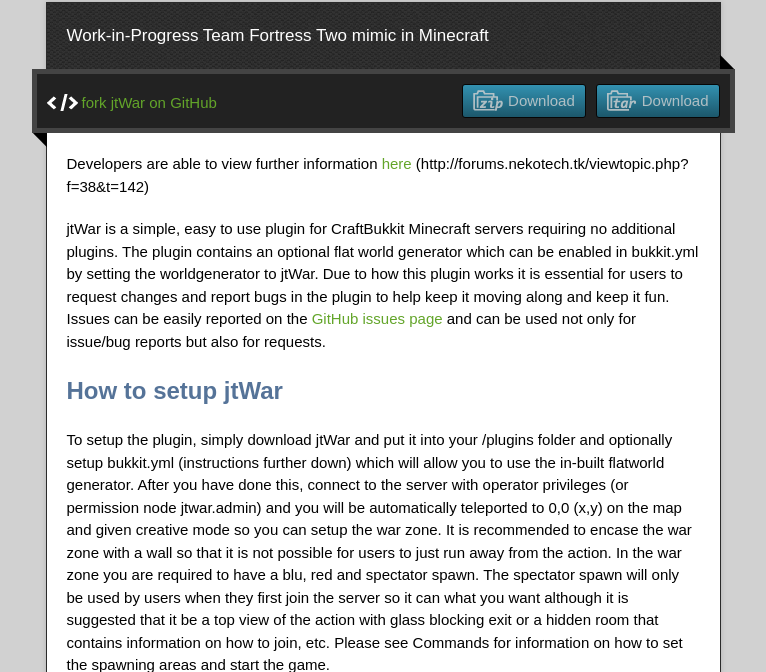
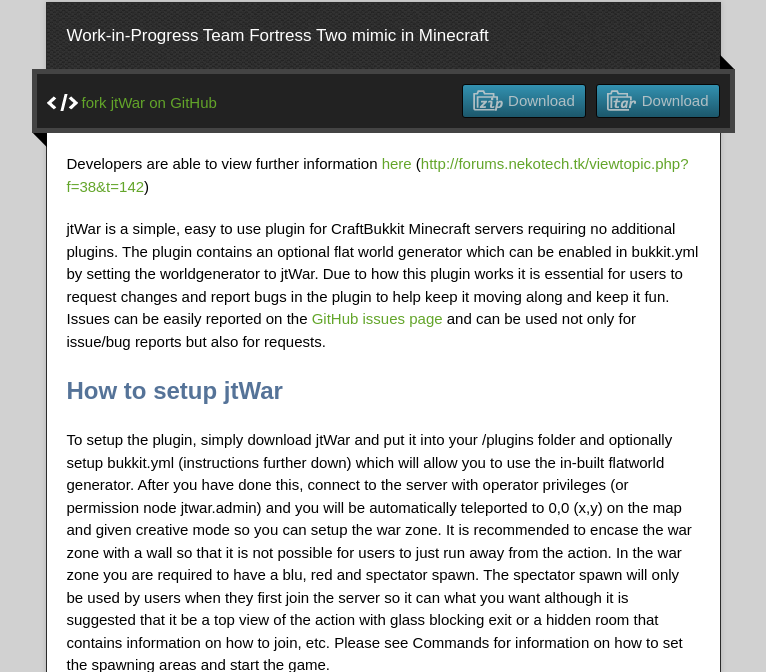
Before and after one commit to SoaringCats/Cature-The-Flag, a plain HTML site: page index.html in a window 1280 px wide. Shown: the part 128-800 px from the top of the page, without its empty margins (257-1023 px from the left). Drawn offline with nearby package versions, Linux system fonts and the light colour scheme.

Commit message:
Be more like BBCode please HTML Thanks in advance :D

```diff
--- a/index.html
+++ b/index.html
@@ -36,7 +36,7 @@
         <span class="blc"></span><span class="trc"></span>
         </div>
         <article class="markdown-body">
-          <p>Developers are able to view further information <a href="http://forums.nekotech.tk/viewtopic.php?f=38&t=142">here</a> (http://forums.nekotech.tk/viewtopic.php?f=38&t=142)</p>
+          <p>Developers are able to view further information <a href="http://forums.nekotech.tk/viewtopic.php?f=38&t=142">here</a> (<a href="http://forums.nekotech.tk/viewtopic.php?f=38&t=142">http://forums.nekotech.tk/viewtopic.php?f=38&t=142</a>)</p>
           <p>jtWar is a simple, easy to use plugin for CraftBukkit Minecraft servers requiring no additional plugins. The plugin contains an optional flat world generator which can be enabled in bukkit.yml by setting the worldgenerator to jtWar. Due to how this plugin works it is essential for users to request changes and report bugs in the plugin to help keep it moving along and keep it fun. Issues can be easily reported on the <a href="https://github.com/jamietech/jtWar">GitHub issues page</a> and can be used not only for issue/bug reports but also for requests.</p>
 
 <h2>How to setup jtWar</h2>
```
